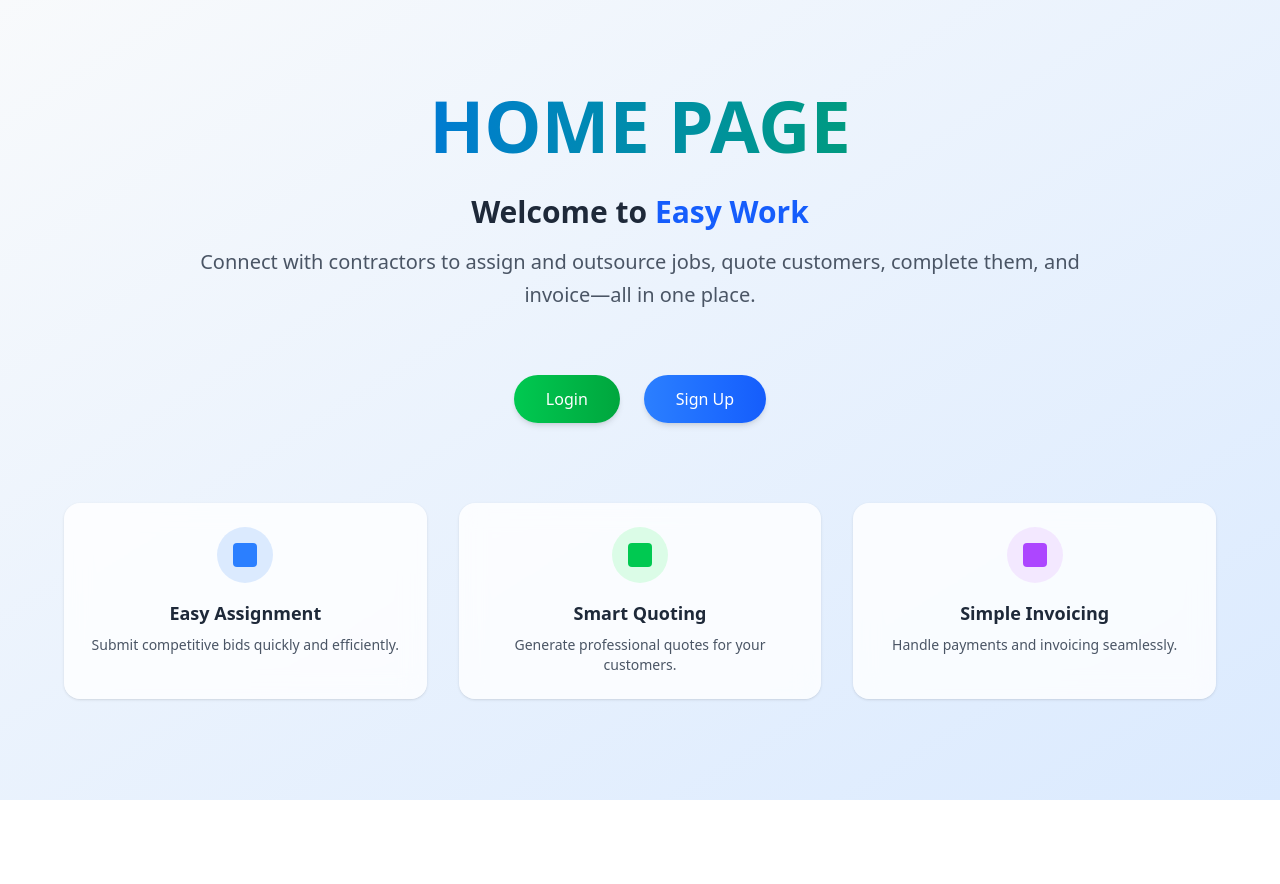
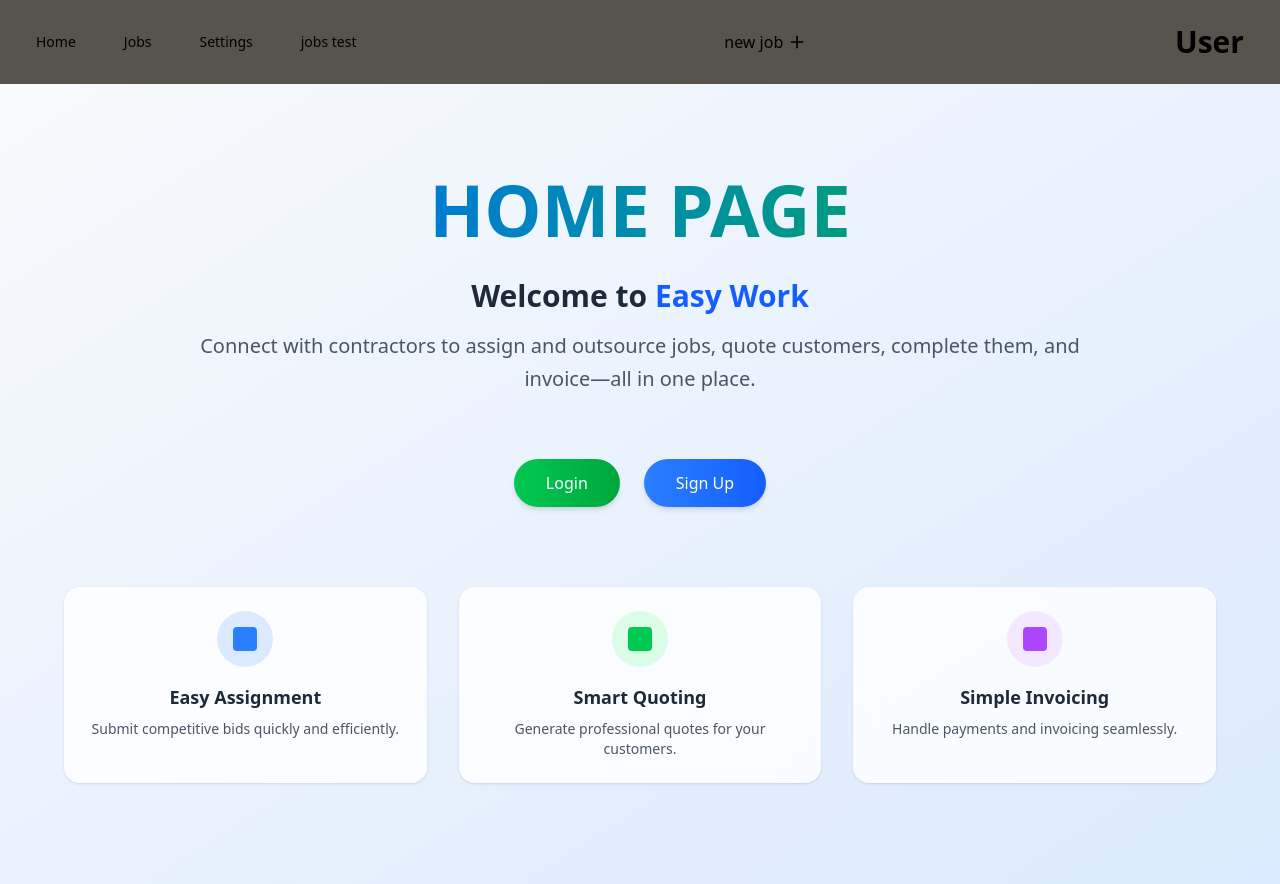
Before and after one commit to martinsalinas0/work-together-frontend-v2, a Next.js app: page / in a window 1280 px wide. Before the commit the page ends 800 px from the top, so only its background shows below. Built offline with nearby package versions, Linux system fonts and the light colour scheme.

Commit message:
Add NavBar component and update layout; include react-icons dependency

```diff
--- /dev/null
+++ b/app/components/NavBar.tsx
@@ -0,0 +1,39 @@
+import Link from "next/link";
+import React from "react";
+import { IoMdAdd } from "react-icons/io";
+
+const NavBarComponent = () => {
+  return (
+    <nav className="bg-stone-600 text-3xl">
+      <nav className="min-w-auto bg-darkblue shadow-2xl px-6 py-4">
+        <div className="flex justify-between items-center">
+          <div className="flex space-x-6 ">
+            <p className=" hover:text-orange-300 px-3 py-2 rounded-md text-sm font-medium transition-colors">
+              <Link href="/">Home</Link>
+            </p>
+            <p className=" hover:text-orange-300 px-3 py-2 rounded-md text-sm font-medium transition-colors">
+              <Link href="/jobs">Jobs</Link>
+            </p>
+            <p className=" hover:text-orange-300 px-3 py-2 rounded-md text-sm font-medium transition-colors">
+              <Link href="/settings">Settings</Link>
+            </p>
+            <p className=" hover:text-orange-300 px-3 py-2 rounded-md text-sm font-medium transition-colors">
+              <Link href="/jobs-test">jobs test</Link>
+            </p>
+          </div>
+          <div className="px-3 py-2 hover:text-blue-300 flex items-center space-x-2">
+            <Link href="/jobs/new" className="flex items-center space-x-1">
+              <span className="text-sm sm:text-base">new job</span>
+              <IoMdAdd className="text-lg sm:text-xl" />
+            </Link>
+          </div>
+          <div className=" font-bold px-3 py-2 hover:text-blue-300">
+            <Link href="/user">User</Link>{" "}
+          </div>
+        </div>
+      </nav>
+    </nav>
+  );
+};
+
+export default NavBarComponent;
--- a/app/layout.tsx
+++ b/app/layout.tsx
@@ -1,6 +1,7 @@
 import type { Metadata } from "next";
 
 import "./globals.css";
+import NavBarComponent from "./components/NavBar";
 
 export const metadata: Metadata = {
   title: "Create Next App",
@@ -14,6 +15,7 @@
 }>) {
   return (
     <html lang="en">
+      <NavBarComponent />
       <body>{children}</body>
     </html>
   );
```
Also changed, not shown: package.json (+6 -5 lines), 1 other file (tests, documents, lock files or other folders).
